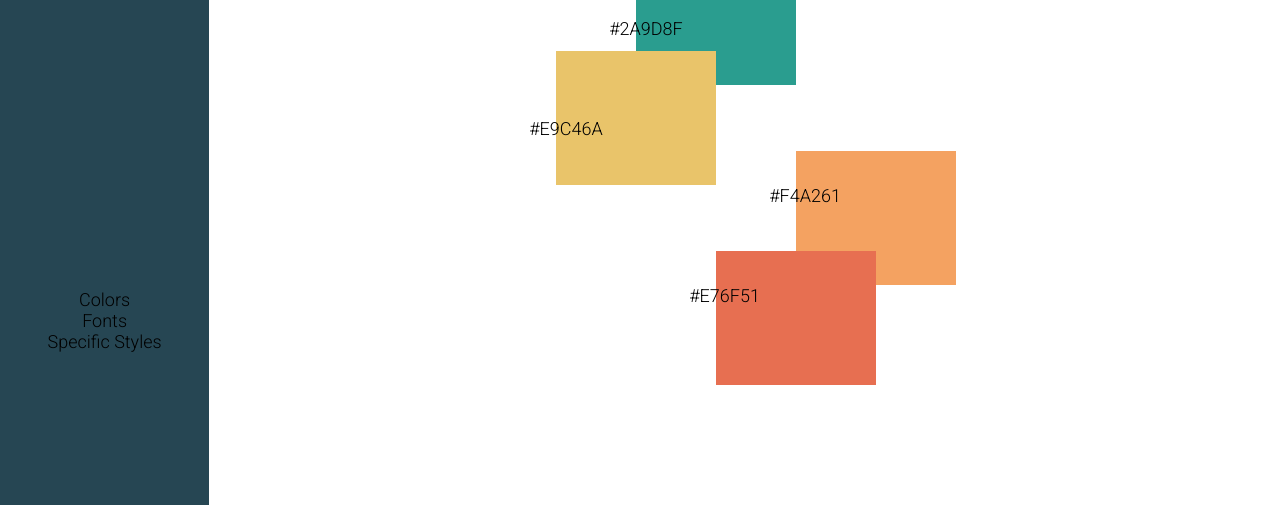
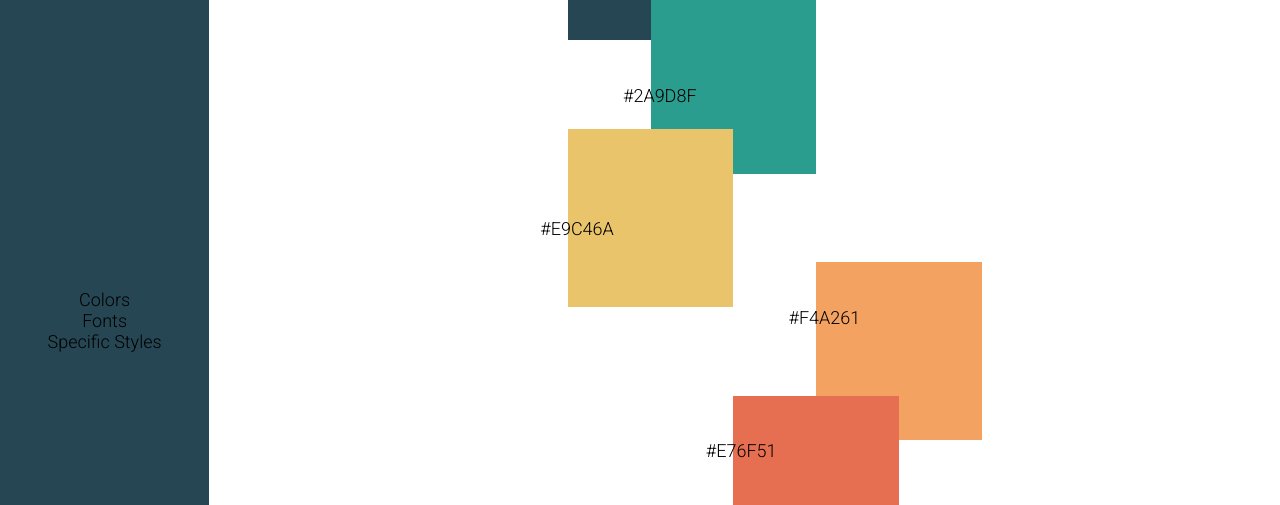
Before and after one commit to sebastienHuet/websitedesign, a plain HTML site: page index.html in a window 1280 px wide. Shown: the part 295-800 px from the top of the page. Drawn offline with Linux system fonts and the light colour scheme.

Commit message:
update grid

```diff
--- a/styles.css
+++ b/styles.css
@@ -45,7 +45,7 @@ nav a{
     display: grid;
     width: 100vh;
     height: 100vh;
-    grid-template: repeat(24, 1fr) / repeat(30, 1fr);
+    grid-template: repeat(18, 1fr) / repeat(29, 1fr);
 }
 
 .box-color-a{
```
